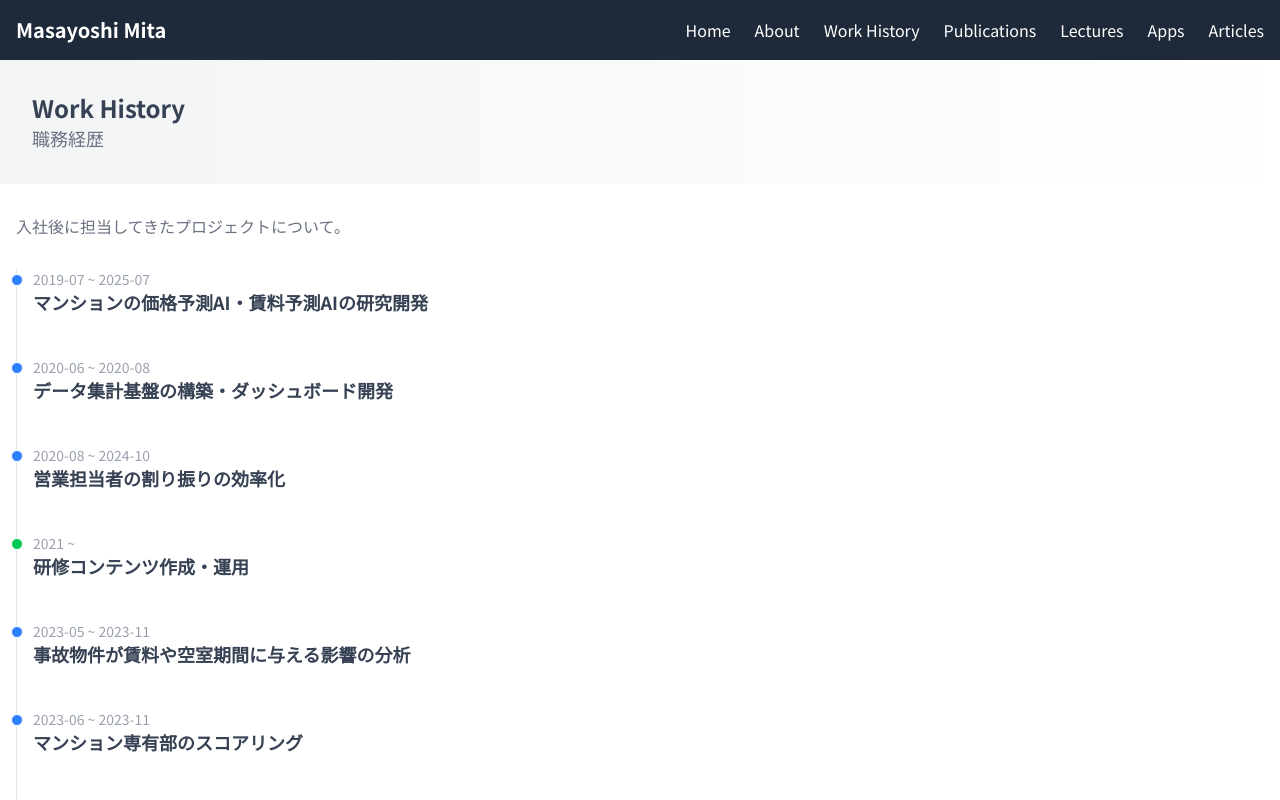
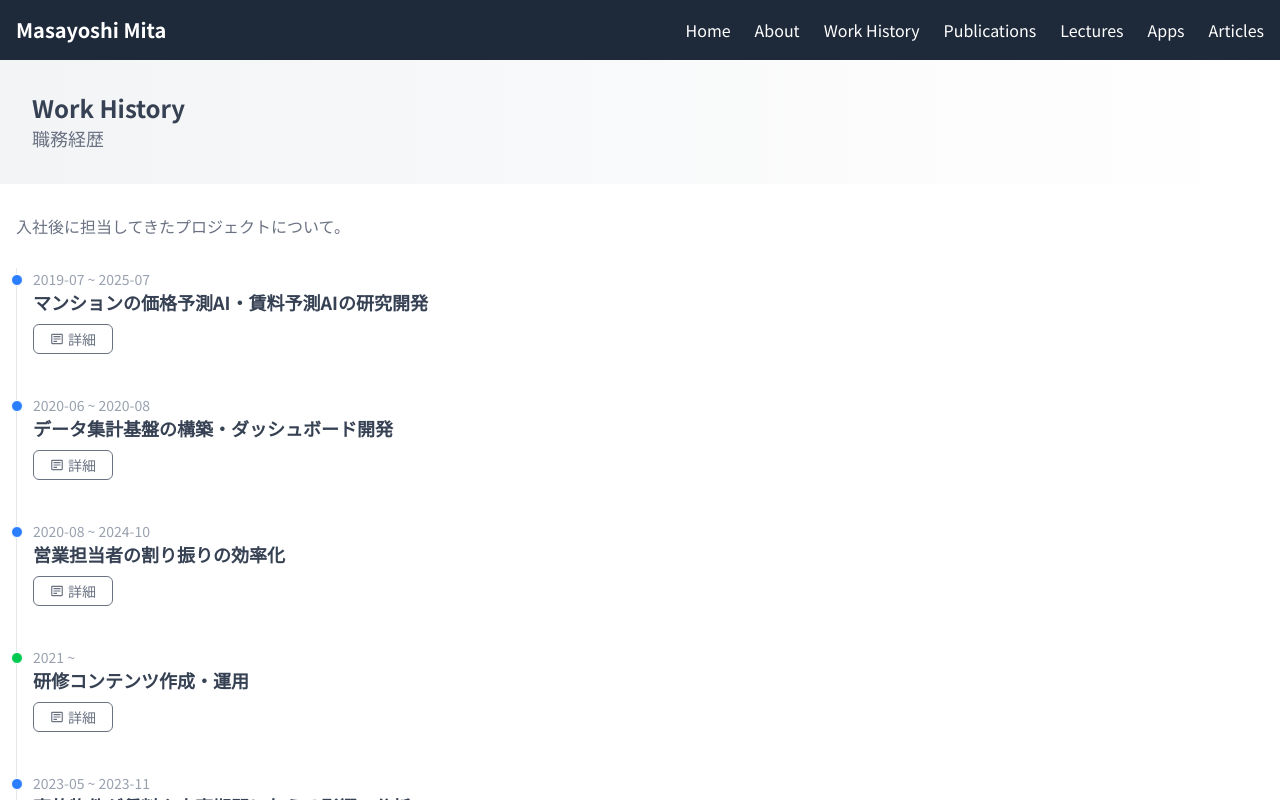
Before and after one commit to nigimitama/nigimitama.github.io, a Next.js app: page /work-history in a window 1280 px wide. Shown: the top 800 px of the page. Built offline with nearby package versions, Linux system fonts and the light colour scheme.

Commit message:
feat: 職務経歴のModalの表示トリガーを文字ではなくボタンへ

```diff
--- a/app/work-history/components/ModalTimeline.tsx
+++ b/app/work-history/components/ModalTimeline.tsx
@@ -1,6 +1,7 @@
-import { Dialog, DialogContent, DialogDescription, DialogHeader, DialogTitle } from "@/components/ui/dialog"
+import { Dialog, DialogContent, DialogHeader, DialogTitle } from "@/components/ui/dialog"
 import { DialogTrigger } from "@radix-ui/react-dialog"
 import React from "react"
+import { BiDetail } from "react-icons/bi"
 import Markdown from "react-markdown"
 
 export interface TimelineItem {
@@ -43,9 +44,13 @@ export default function ModalTimeline({ items, className = "" }: TimelineProps)
             {/* Date */}
             <time className="mb-1 text-sm font-normal leading-none text-gray-400">{item.date}</time>
 
+            {/* Title and Detail Button */}
             <Dialog>
-              <DialogTrigger className="block text-lg font-semibold text-gray-700 mb-2 hover:text-gray-400 	hover:cursor-pointer">
-                {item.title}
+              <h3 className="text-lg font-semibold text-gray-700 mb-2">{item.title}</h3>
+
+              <DialogTrigger className="px-4 py-1 flex items-center gap-1 text-sm rounded-md border border-gray-500 text-gray-500 hover:bg-gray-200 transition-colors hover:cursor-pointer">
+                <BiDetail />
+                詳細
               </DialogTrigger>
 
               <DialogContent className="bg-white max-w-4xl max-h-[80vh] flex flex-col">
```
